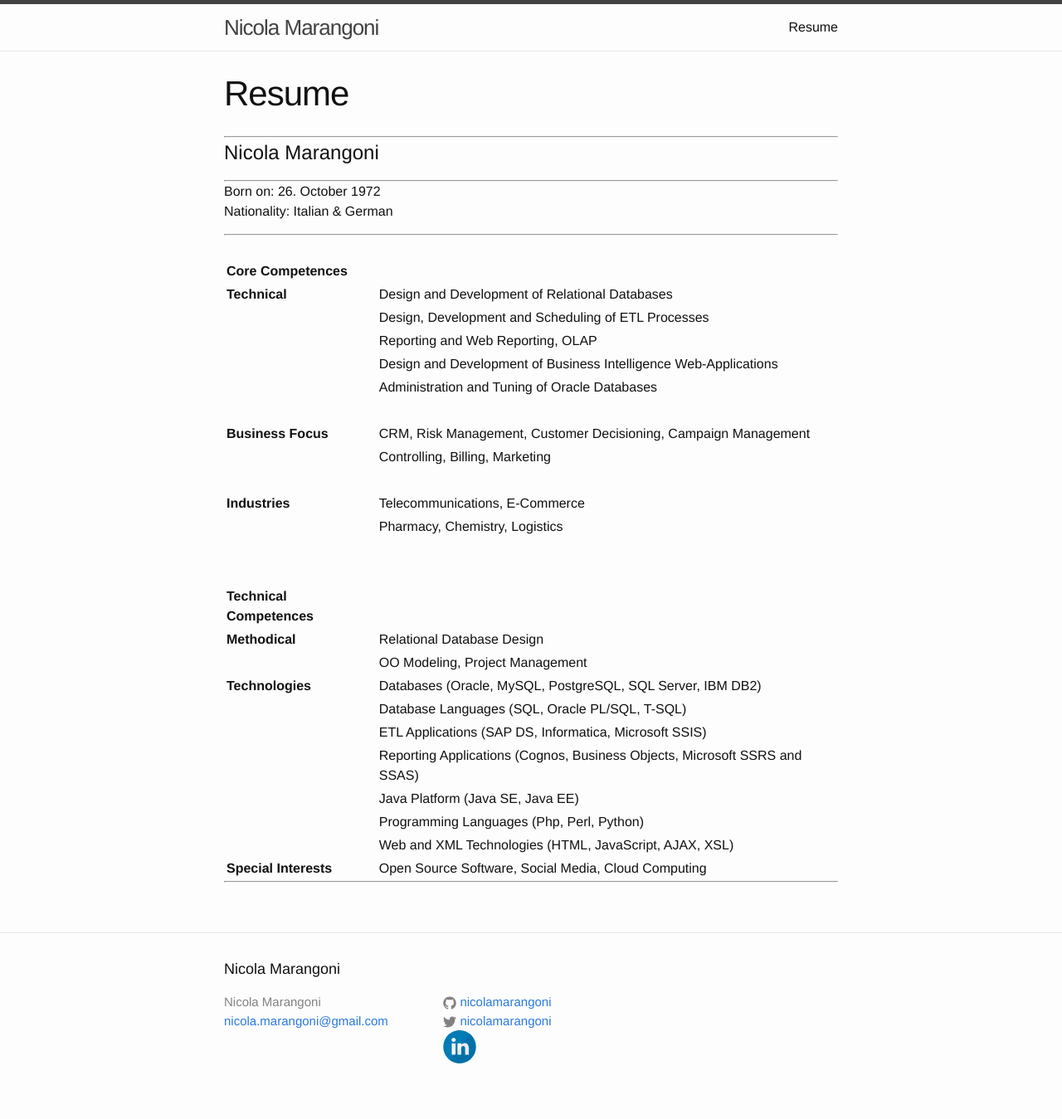
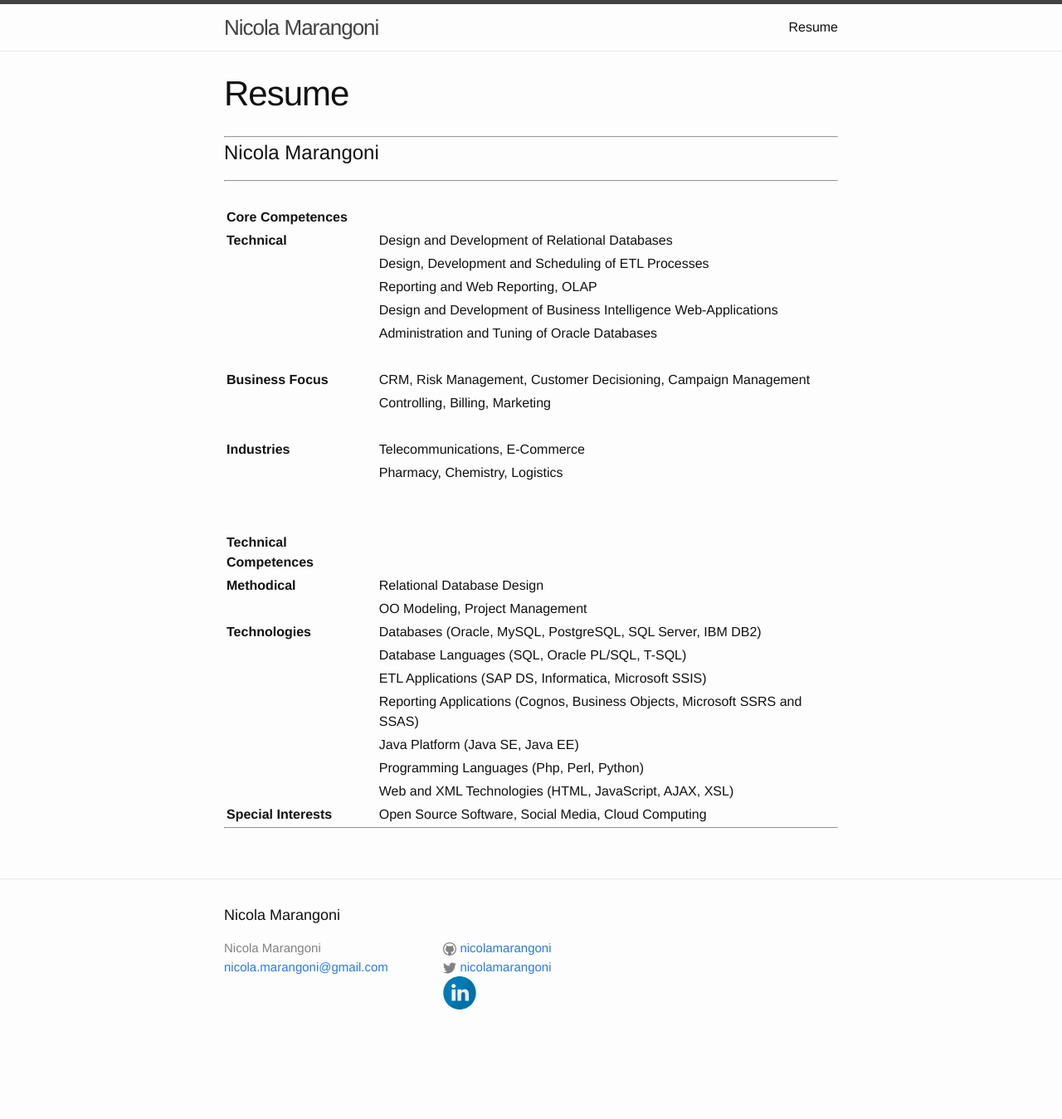
Before and after one commit to nicolamarangoni/nicolamarangoni.github.io, a Jekyll site: the page built from resume.md, in a window 1280 px wide. Shown: the whole page at 83% size. Built offline with Jekyll 4.4.1, drawn with Linux system fonts in a browser that asks for light colours; after the commit the page ends 1284 px from its top, so only the background shows below that.

Commit message:
new icons
new icons from flaticons

```diff
--- a/_includes/footer.html
+++ b/_includes/footer.html
@@ -17,12 +17,7 @@
           {% if site.github_username %}
           <li>
             <a href="https://github.com/{{ site.github_username }}">
-              <span class="icon  icon--github">
-                <svg viewBox="0 0 16 16">
-                  <path fill="#828282" d="M7.999,0.431c-4.285,0-7.76,3.474-7.76,7.761 c0,3.428,2.223,6.337,5.307,7.363c0.388,0.071,0.53-0.168,0.53-0.374c0-0.184-0.007-0.672-0.01-1.32 c-2.159,0.469-2.614-1.04-2.614-1.04c-0.353-0.896-0.862-1.135-0.862-1.135c-0.705-0.481,0.053-0.472,0.053-0.472 c0.779,0.055,1.189,0.8,1.189,0.8c0.692,1.186,1.816,0.843,2.258,0.645c0.071-0.502,0.271-0.843,0.493-1.037 C4.86,11.425,3.049,10.76,3.049,7.786c0-0.847,0.302-1.54,0.799-2.082C3.768,5.507,3.501,4.718,3.924,3.65 c0,0,0.652-0.209,2.134,0.796C6.677,4.273,7.34,4.187,8,4.184c0.659,0.003,1.323,0.089,1.943,0.261 c1.482-1.004,2.132-0.796,2.132-0.796c0.423,1.068,0.157,1.857,0.077,2.054c0.497,0.542,0.798,1.235,0.798,2.082 c0,2.981-1.814,3.637-3.543,3.829c0.279,0.24,0.527,0.713,0.527,1.437c0,1.037-0.01,1.874-0.01,2.129 c0,0.208,0.14,0.449,0.534,0.373c3.081-1.028,5.302-3.935,5.302-7.362C15.76,3.906,12.285,0.431,7.999,0.431z"/>
-                </svg>
-              </span>
-
+              <span class="icon  icon--github">{% include icons/github7.svg %}</span>
               <span class="username">{{ site.github_username }}</span>
             </a>
           </li>
--- a/resume.md
+++ b/resume.md
@@ -8,10 +8,6 @@ published: true
 ---
 
 # Nicola Marangoni #
-
----
-Born on: 26. October 1972
-Nationality: Italian & German
 
 ---
 
```
Also changed, not shown: _includes/icons/github7.svg (added), _includes/icons/linkedin12.svg (added), _includes/icons/social19.svg (added), _includes/icons/xing.svg (added).
